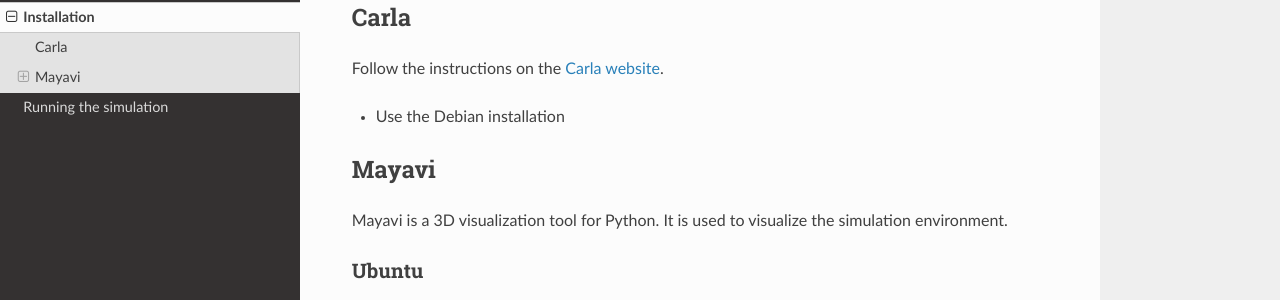
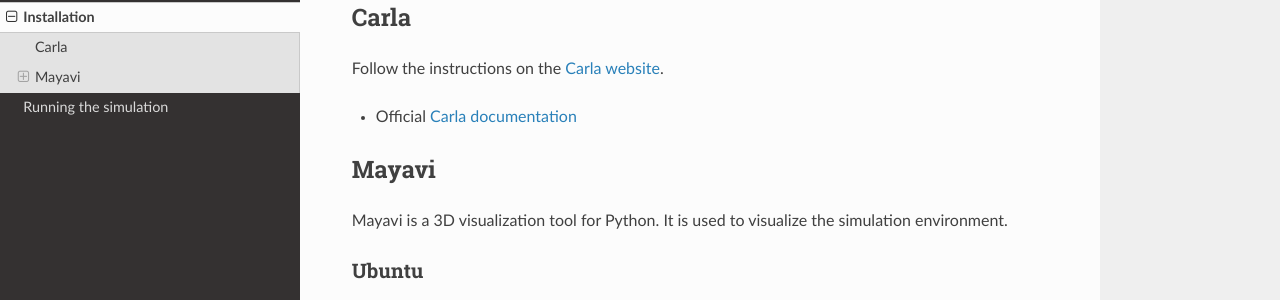
Before and after one commit to usnistgov/av_testbed_sim, a Sphinx documentation site: the page built from docs/source/installation.rst, in a window 1280 px wide and 1041 px high. Shown: the part 159-459 px from the top of the window. Built offline with Sphinx 7.4.7 and the Read the Docs theme 2.0.0, drawn with Linux system fonts in a browser that asks for light colours.

Commit message:
updated documentation

```diff
--- a/docs/source/installation.rst
+++ b/docs/source/installation.rst
@@ -11,7 +11,7 @@
 
 Follow the instructions on the `Carla website <https://carla.readthedocs.io/en/latest/start_quickstart/>`_.
 
-- Use the Debian installation
+- Official `Carla documentation <https://carla.readthedocs.io/en/latest/>`_
 
 Mayavi
 ------
```
